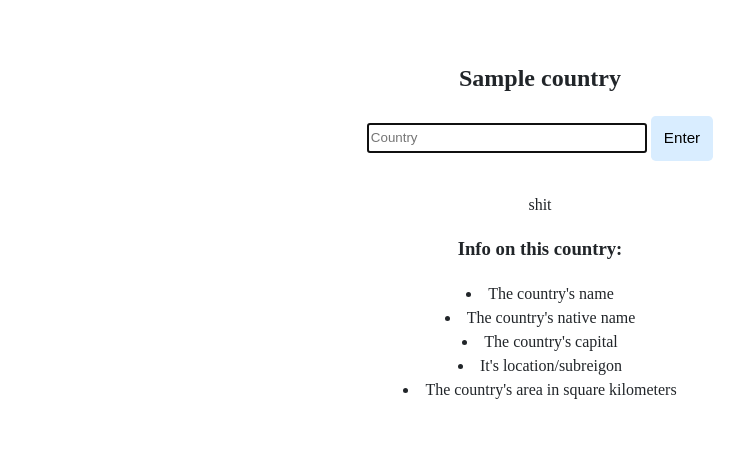
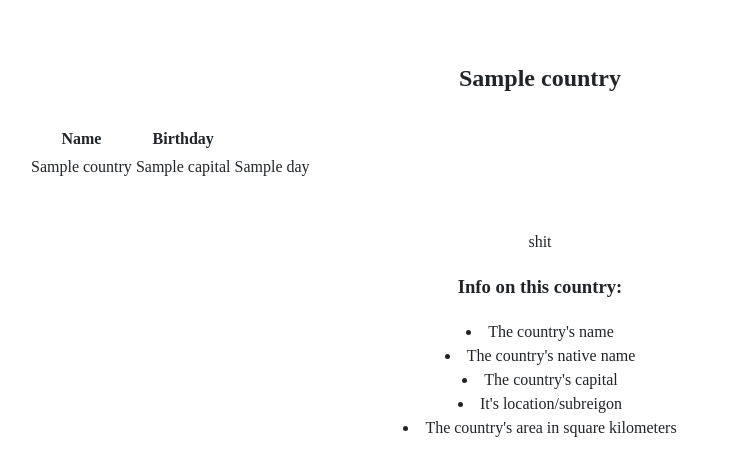
Before and after one commit to Kieran54/flask-final-mr-dr-brown, a Flask app: template templates/info.html in a window 1280 px wide. Shown: the part 224-678 px from the top of the page, without its empty margins (100-844 px from the left). Run offline with Flask 3, Linux system fonts and the light colour scheme; the template is opened without the code that fills it: most values are stand-ins (such as "Sample title", 1, 10 or a date in 2020); some libraries are stand-ins or nearby versions.

Commit message:
Thu, May 18, 2023, 3:54 PM +00:00

```diff
--- a/templates/info.html
+++ b/templates/info.html
@@ -17,10 +17,35 @@
 
                 <h2>{{country}}</h2>
 
-                <form action ="/index" method ="get">
-                    <input autocomplete = "off" autofocus name="country" placeholder ="Country" type ="text">
+                <form action ="/info" method ="post">
 
-                    <button type ="submit">Enter</button>
+
+                    <div class="section">
+
+
+                        <table>
+                            <thead>
+                                <tr>
+                                    <th>Name</th>
+                                    <th>Birthday</th>
+                                </tr>
+                            </thead>
+                            <tbody>
+                                <!-- TODO: Loop through the database entries to display them in this table -->
+                                {% for info in history %}
+
+                                    <tr>
+                                        <td>{{ history.country }}</td>
+                                        <td>{{country.capital}}</td>
+                                        <td>{{ bday.day }}</td>
+                                    </tr>
+
+                                {% endfor %}
+                            </tbody>
+                        </table>
+                    </div>
+
+
 
                 </form>
 
```
